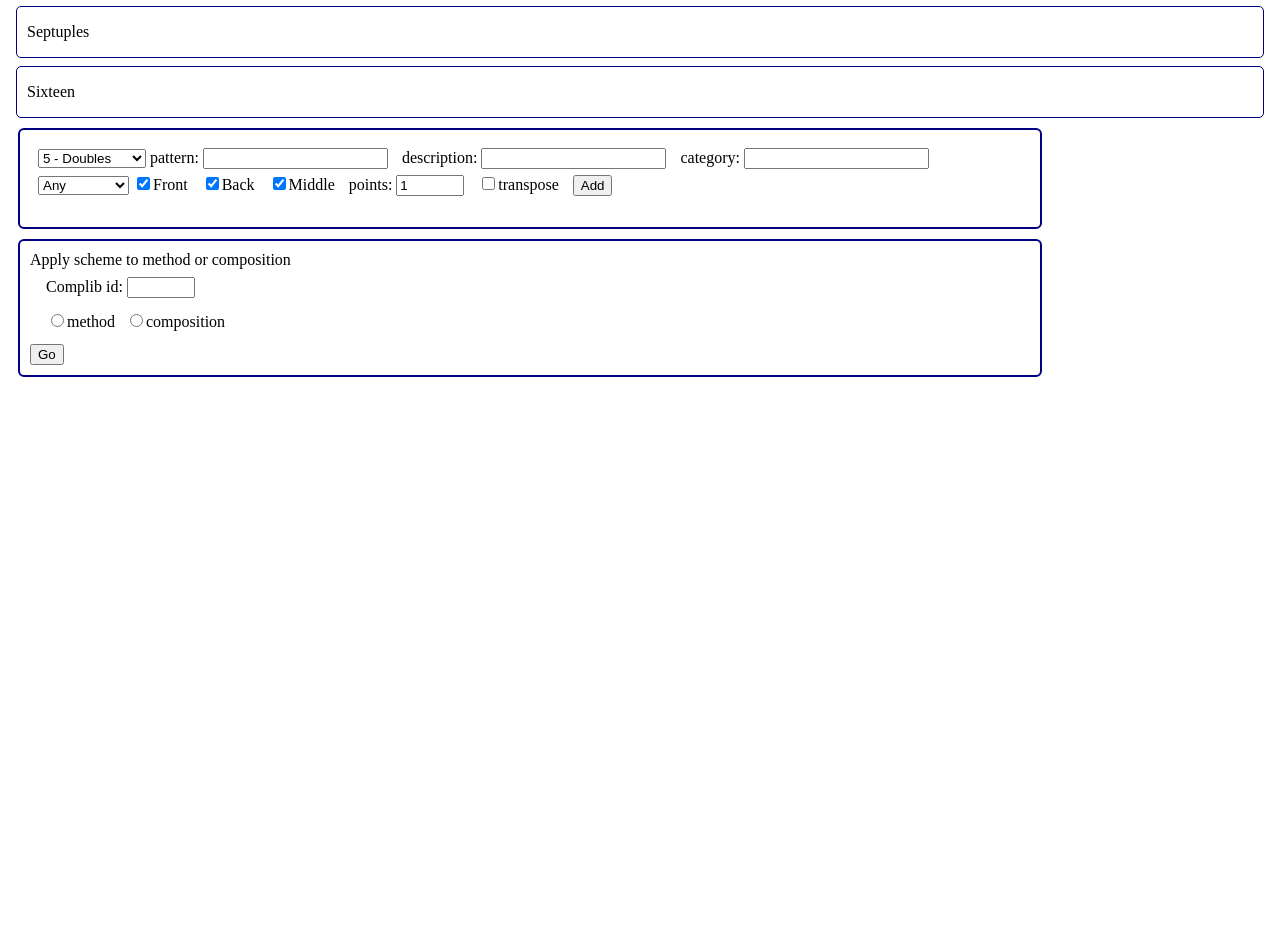
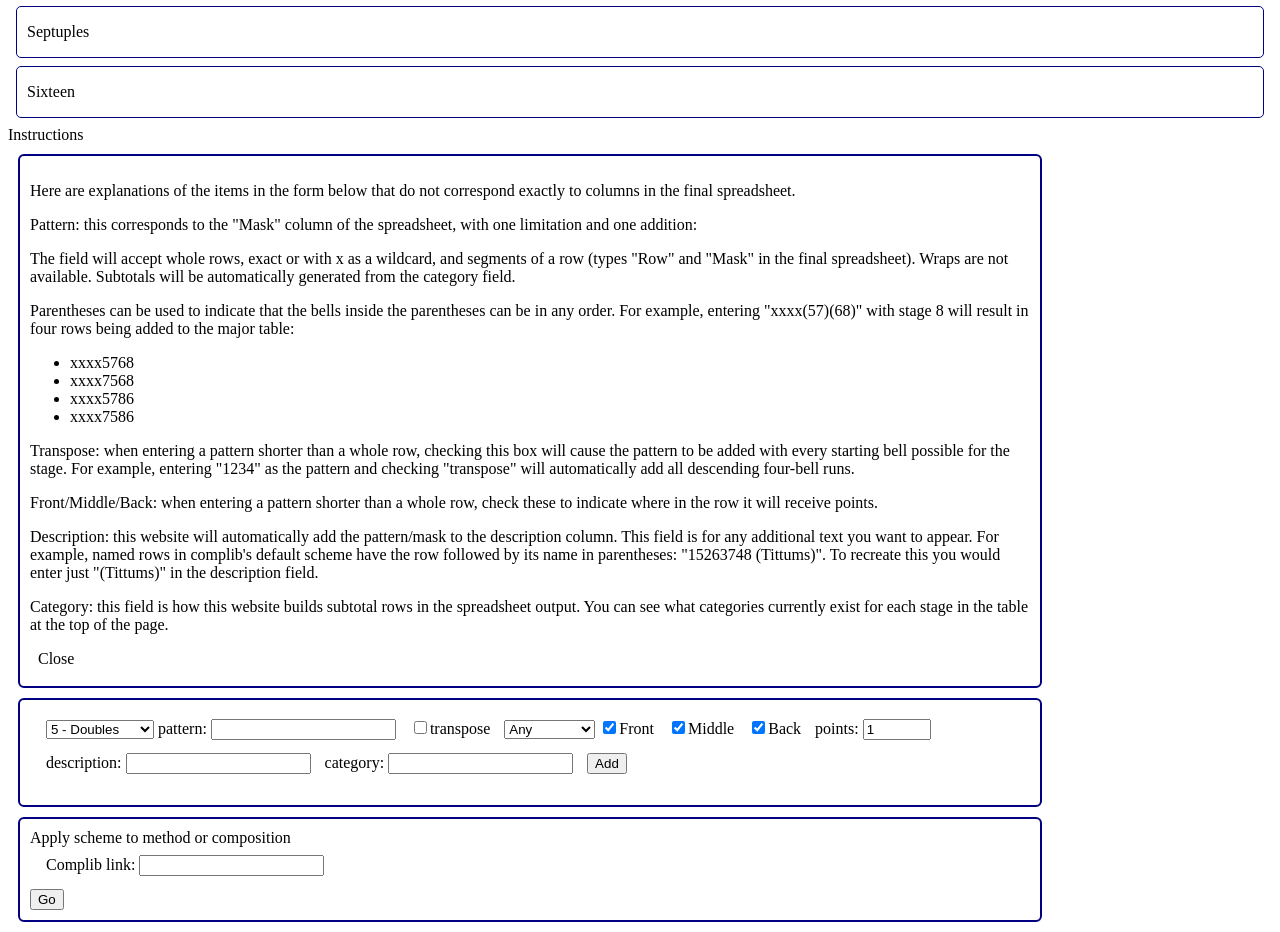
Before and after one commit to orchestrali/ceramic-cloud, a plain HTML site: page complibbuild.html in a window 1280 px wide. Shown: the part 1023-1955 px from the top of the page. Before the commit the page ends 1410 px from the top, so only its background shows below. Drawn offline with nearby package versions, Linux system fonts and the light colour scheme.

Commit message:
add instructions + adjust forms

```diff
--- a/complibbuild.html
+++ b/complibbuild.html
@@ -34,12 +34,28 @@
       </table>
     </div>
 
-    <div id="instructions" style="display:none;">
-      <p>"pattern" corresponds to "Mask" in the final spreadsheet. It can include parentheses, to indicate that the bells inside the parentheses can be in any order. For example, "xxxx(57)68" will be converted to two masks, xxxx5768 and xxxx7568.</p>
-      <p>transpose</p>
+    <div class="button" id="showinstruct">Instructions</div>
+    <div id="instructions" class="form">
+      <p>Here are explanations of the items in the form below that do not correspond exactly to columns in the final spreadsheet.</p>
+      <p><span class="bold">Pattern:</span> this corresponds to the "Mask" column of the spreadsheet, with one limitation and one addition:</p>
+      <p class="indent">The field will accept whole rows, exact or with x as a wildcard, and segments of a row (types "Row" and "Mask" in the final spreadsheet). Wraps are not available. Subtotals will be automatically generated from the category field.</p>
+      <p class="indent">Parentheses can be used to indicate that the bells inside the parentheses can be in any order. For example, entering "xxxx(57)(68)" with stage 8 will result in four rows being added to the major table:</p>
+      <ul>
+        <li>xxxx5768</li>
+        <li>xxxx7568</li>
+        <li>xxxx5786</li>
+        <li>xxxx7586</li>
+      </ul>
+      <p><span class="bold">Transpose:</span> when entering a pattern shorter than a whole row, checking this box will cause the pattern to be added with every starting bell possible for the stage. For example, entering "1234" as the pattern and checking "transpose" will automatically add all descending four-bell runs.</p>
+      <p><span class="bold">Front/Middle/Back:</span> when entering a pattern shorter than a whole row, check these to indicate where in the row it will receive points.</p>
+      <p><span class="bold">Description:</span> this website will automatically add the pattern/mask to the description column. This field is for any additional text you want to appear. For example, named rows in complib's default scheme have the row followed by its name in parentheses: "15263748 (Tittums)". To recreate this you would enter just "(Tittums)" in the description field.</p>
+      <p><span class="bold">Category:</span> this field is how this website builds subtotal rows in the spreadsheet output. You can see what categories currently exist for each stage in the table at the top of the page.</p>
+
+      <div class="button" id="closeinstruct">Close</div>
     </div>
     <div class="form">
       <div id="addrow">
+        <div>
           <select id="stage">
             <option value="5">5 - Doubles</option>
             <option value="6">6 - Minor</option>
@@ -55,19 +71,23 @@
             <option value="16">16 - Sixteen</option>
           </select>
           <label for="patternentry">pattern: <input type="text" id="patternentry" /></label>
-        <label for="patterndescript">description: <input type="text" id="patterndescript" /></label>
-        <label for="patterncat">category: <input type="text" id="patterncat" /></label>
+          <label for="transpose"><input type="checkbox" id="transpose" />transpose</label>
           <select id="stroke">
             <option>Any</option>
             <option>Handstroke</option>
             <option>Backstroke</option>
           </select>
           <label for="front"><input type="checkbox" checked id="front" />Front</label>
+          <label for="middle"><input type="checkbox" checked id="middle" />Middle</label>
           <label for="back"><input type="checkbox" checked id="back" />Back</label>
-        <label for="middle"><input type="checkbox" checked id="middle" />Middle</label>
           <label for="points">points: <input type="number" id="points" value="1" /></label>
-        <label for="transpose"><input type="checkbox" id="transpose" />transpose</label>
+        </div>
+        <div>
+          <label for="patterndescript">description: <input type="text" id="patterndescript" /></label>
+          <label for="patterncat">category: <input type="text" id="patterncat" /></label>
           <button id="addpattern">Add</button>
+        </div>
+
         <p id="addinginfo"></p>
       </div>
     </div>
@@ -75,11 +95,9 @@
       Apply scheme to method or composition
       <div>
         <div>
-          <label for="complibid">Complib id: <input type="number" id="complibid" /></label>
+          <label for="compliburl">Complib link: <input type="text" id="compliburl" /></label>
         </div>
-        <div>
-          <label><input type="radio" name="idtype" value="method" />method</label><label><input type="radio" name="idtype" value="composition" />composition</label>
-        </div>
+        <div id="complibinfo"></div>
       </div>
       <button id="viewcomp">Go</button>
     </div>
```
Lines whose indentation alone changed are shown as unchanged.
